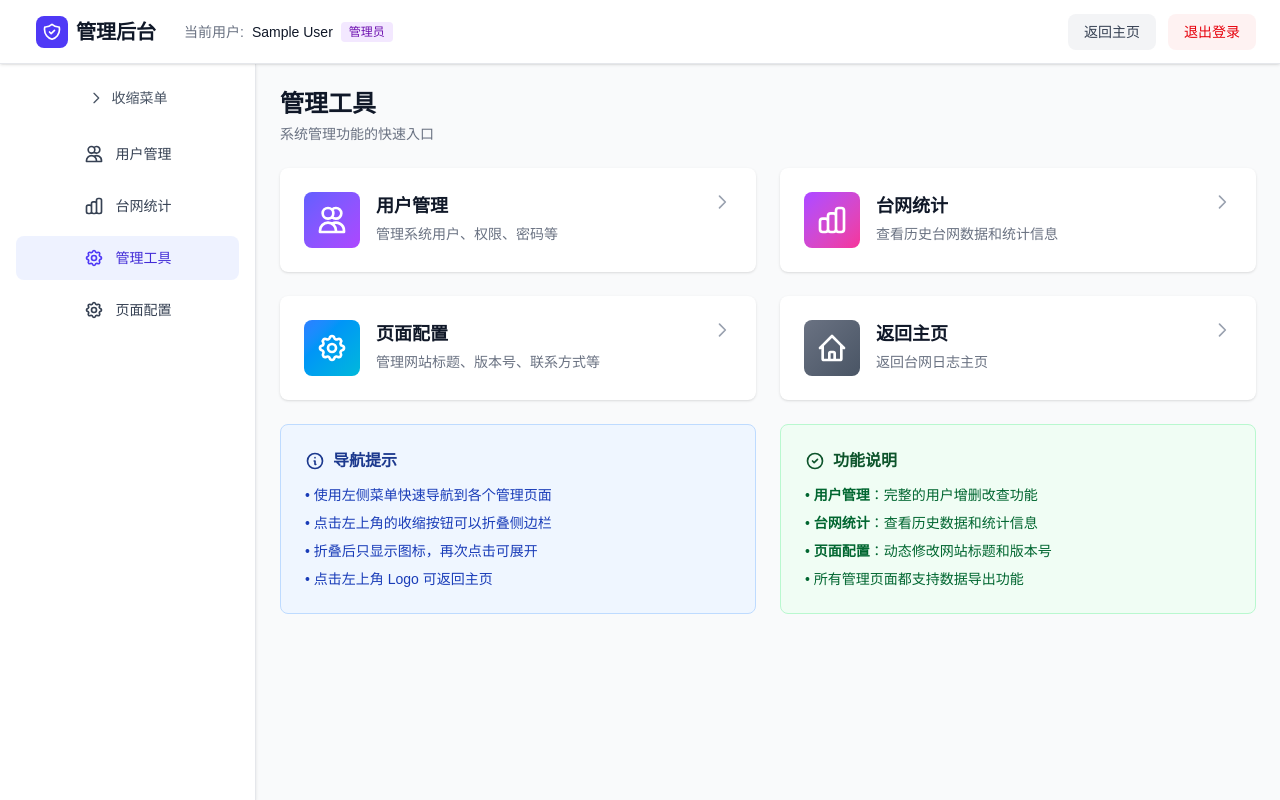
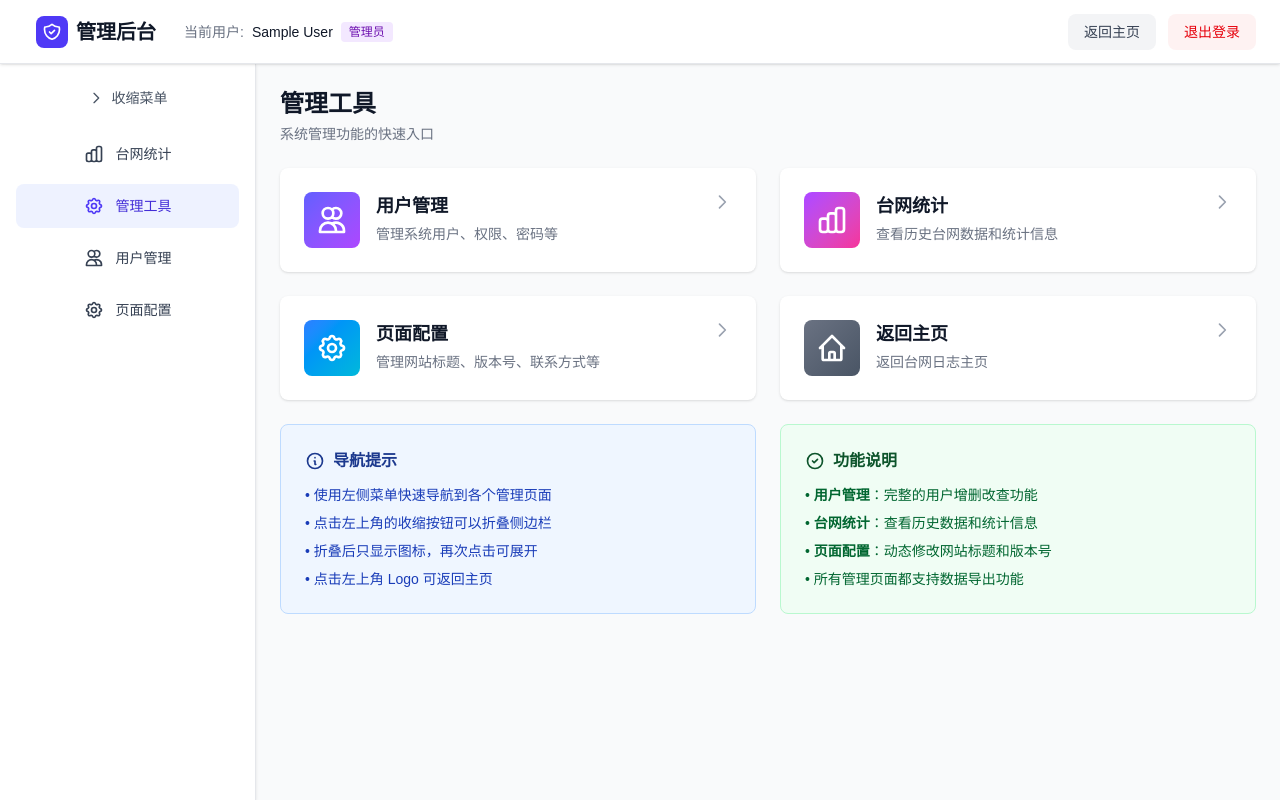
Before and after one commit to BI4IVE/Amateur-radio-network-log, a Next.js app: page /admin/tools in a window 1280 px wide. Built offline with nearby package versions, Linux system fonts and the light colour scheme; sample sign-in values are in the browser's storage.

Commit message:
feat: 调整管理后台菜单顺序，将台网统计和管理工具移至顶部
- 调整AdminLayout中menuItems数组顺序
- 新顺序：台网统计、管理工具、用户管理、页面配置
- 提升常用功能的可访问性，改善用户体验
- 保持所有权限控制逻辑不变

```diff
--- a/src/components/AdminLayout.tsx
+++ b/src/components/AdminLayout.tsx
@@ -23,17 +23,6 @@ export default function AdminLayout({ children }: AdminLayoutProps) {
 
   const menuItems: MenuItem[] = [
     {
-      id: "users",
-      label: "用户管理",
-      path: "/admin",
-      icon: (
-        <svg className="w-5 h-5" fill="none" stroke="currentColor" viewBox="0 0 24 24">
-          <path strokeLinecap="round" strokeLinejoin="round" strokeWidth={2} d="M12 4.354a4 4 0 110 5.292M15 21H3v-1a6 6 0 0112 0v1zm0 0h6v-1a6 6 0 00-9-5.197M13 7a4 4 0 11-8 0 4 4 0 018 0z" />
-        </svg>
-      ),
-      requiredRole: "admin",
-    },
-    {
       id: "stats",
       label: "台网统计",
       path: "/admin/stats",
@@ -52,6 +41,17 @@ export default function AdminLayout({ children }: AdminLayoutProps) {
         <svg className="w-5 h-5" fill="none" stroke="currentColor" viewBox="0 0 24 24">
           <path strokeLinecap="round" strokeLinejoin="round" strokeWidth={2} d="M10.325 4.317c.426-1.756 2.924-1.756 3.35 0a1.724 1.724 0 002.573 1.066c1.543-.94 3.31.826 2.37 2.37a1.724 1.724 0 001.065 2.572c1.756.426 1.756 2.924 0 3.35a1.724 1.724 0 00-1.066 2.573c.94 1.543-.826 3.31-2.37 2.37a1.724 1.724 0 00-2.572 1.065c-.426 1.756-2.924 1.756-3.35 0a1.724 1.724 0 00-2.573-1.066c-1.543.94-3.31-.826-2.37-2.37a1.724 1.724 0 00-1.065-2.572c-1.756-.426-1.756-2.924 0-3.35a1.724 1.724 0 001.066-2.573c-.94-1.543.826-3.31 2.37-2.37.996.608 2.296.07 2.572-1.065z" />
           <path strokeLinecap="round" strokeLinejoin="round" strokeWidth={2} d="M15 12a3 3 0 11-6 0 3 3 0 016 0z" />
+        </svg>
+      ),
+      requiredRole: "admin",
+    },
+    {
+      id: "users",
+      label: "用户管理",
+      path: "/admin",
+      icon: (
+        <svg className="w-5 h-5" fill="none" stroke="currentColor" viewBox="0 0 24 24">
+          <path strokeLinecap="round" strokeLinejoin="round" strokeWidth={2} d="M12 4.354a4 4 0 110 5.292M15 21H3v-1a6 6 0 0112 0v1zm0 0h6v-1a6 6 0 00-9-5.197M13 7a4 4 0 11-8 0 4 4 0 018 0z" />
         </svg>
       ),
       requiredRole: "admin",
```
Also changed, not shown: 1 other file (tests, documents, lock files or other folders).
